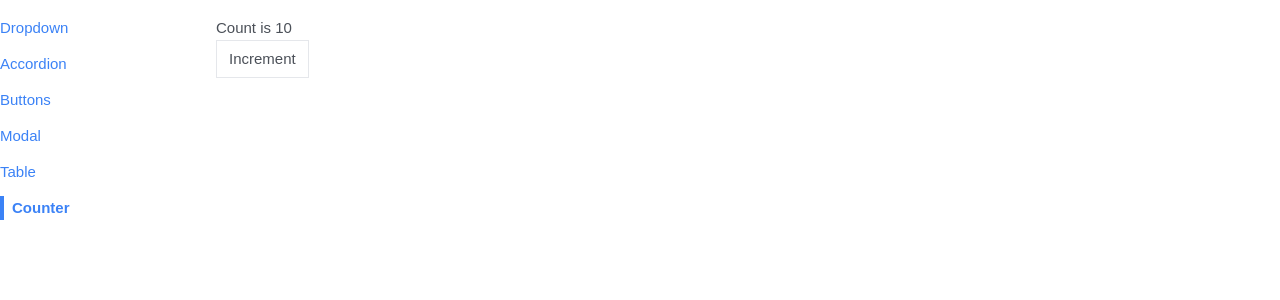
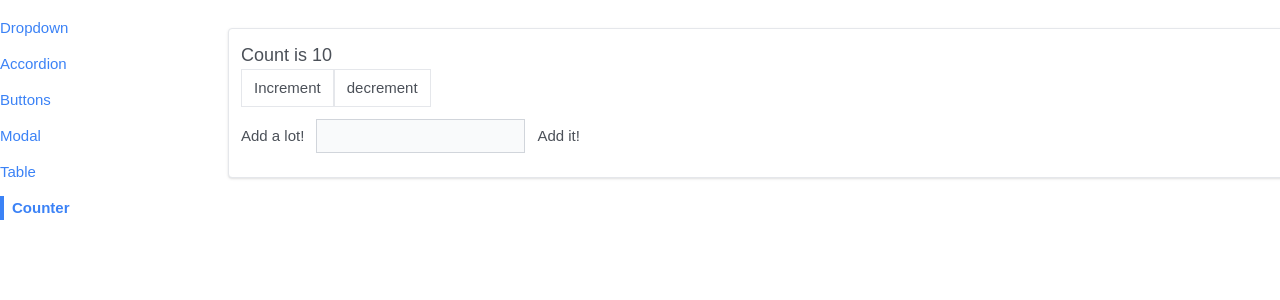
Before and after one commit to adenugbamichael/Reusable-react-ui-components, a React (Vite) app: page /counter in a window 1280 px wide. Shown: the top 300 px of the page. Built offline with nearby package versions, Linux system fonts and the light colour scheme; a web font is replaced by a local one.

Commit message:
Add form

```diff
--- a/src/pages/CounterPage.jsx
+++ b/src/pages/CounterPage.jsx
@@ -1,15 +1,34 @@
 /* eslint-disable react/prop-types */
-import useCounter from "../hooks/use-counter"
+import { useState } from "react"
 import Button from "../components/Button"
+import Panel from "../components/Panel"
 
 function CounterPage({ initialCount }) {
-  const { count, increment } = useCounter(initialCount)
+  const [count, setCount] = useState(initialCount)
 
+  const increment = () => {
+    setCount(count + 1)
+  }
+
+  const decrement = () => {
+    setCount(count - 1)
+  }
   return (
-    <div>
-      <h1>Count is {count}</h1>
-      <Button onClick={increment}>Increment</Button>
-    </div>
+    <Panel className='m-3'>
+      <h1 className='text-lg'>Count is {count}</h1>
+      <div className='flex flex-row'>
+        <Button onClick={increment}>Increment</Button>
+        <Button onClick={decrement}>decrement</Button>
+      </div>
+      <form>
+        <label>Add a lot!</label>
+        <input
+          type='number'
+          className='p-1 m-3 bg-gray-50 border border-gray-300'
+        />
+        <button>Add it!</button>
+      </form>
+    </Panel>
   )
 }
 
```
